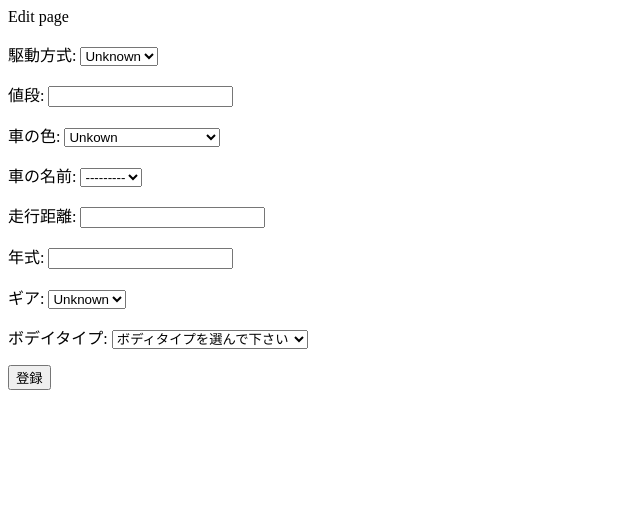
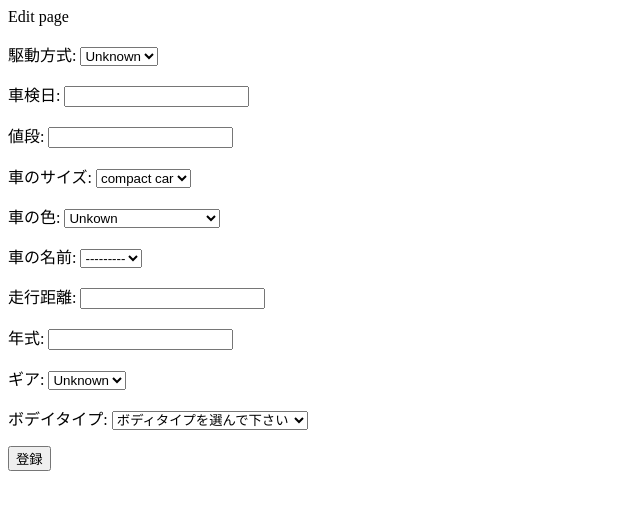
Before and after one commit to djmapet/ucars, a Django app: page /edit/ in a window 1280 px wide. Shown: the top 510 px of the page, without its empty margins (0-640 px from the left). Run offline with Django 3.2, Linux system fonts and the light colour scheme; data that the repository does not hold is empty; parts of the project's set-up code (start-up, migrations or seed data) failed here and were passed over.

Commit message:
editの画面で全部編集できるように修正

```diff
--- a/cars/forms.py
+++ b/cars/forms.py
@@ -23,7 +23,7 @@ class SearchForm(forms.ModelForm):
 class NewCarForm(forms.ModelForm):
     class Meta:
         model = Car
-        fields = {'carmodel', 'color', 'gear', 'body_type', 'drive', 'mileage', 'model_year', 'price'}
+        fields = {'carmodel', 'color', 'gear', 'body_type', 'drive', 'mileage', 'model_year', 'price', 'plate_category', 'latest_inspection_date'}
 
         labels = {
             'carmodel': '車の名前',
@@ -34,7 +34,9 @@ class NewCarForm(forms.ModelForm):
             'drive': '駆動方式',
             'mileage': '走行距離',
             'model_year': '年式',
-            'price': '値段'
+            'price': '値段',
+            'plate_category': '車のサイズ',
+            'latest_inspection_date': '車検日',
         }
 
     def __init__(self, *args, **kwargs):
@@ -52,6 +54,9 @@ class NewCarForm(forms.ModelForm):
         self.fields['mileage'].initial = None
         self.fields['model_year'].initial = None
         self.fields['price'].initial = None
+        self.fields['plate_category'].initial = None
+        self.fields['latest_inspection_date'].initial = None
+
 
         body_type_list = copy.deepcopy(Car.BODY_TYPE_CHOICES)
         item = (None,'ボディタイプを選んで下さい')
--- a/cars/models/car.py
+++ b/cars/models/car.py
@@ -118,6 +118,9 @@ class Car(models.Model):
     def get_drive(self):
         return self.get_drive_display()
 
+    def get_plate_category(self):
+        return self.get_plate_category_display()
+
 
 class CarImage(models.Model):
     car = models.ForeignKey(Car, on_delete=models.CASCADE)
--- a/cars/templates/success.html
+++ b/cars/templates/success.html
@@ -8,3 +8,5 @@
 金額 : {{car.price}}<br>
 年式 : {{car.model_year}}<br>
 駆動方式 : {{car.get_drive}}<br>
+車検日 : {{ car.latest_inspection_date }}<br>
+サイズ : {{ car.get_plate_category }} <br>
--- a/cars/views/car.py
+++ b/cars/views/car.py
@@ -69,7 +69,6 @@ def maker_cars(request, manufacturer_id):
 
 def edit(request,car_id=None):
     car = None
-    message = None
     if car_id:
         try:
             car = Car.objects.get(pk=car_id)
@@ -87,9 +86,9 @@ def edit(request,car_id=None):
                 car.save()
 
                 if car_id:
-                    message =  " car_id %d の情報を更新しました" % (car_id)
+                    message = " car_id %d の情報を更新しました" % (car_id)
                 else:
-                    message = "car_id %d を新規に登録しました" % (car_id)
+                    message = " car_id  を新規に登録しました"
                 context = {
                     'message' : message,
                     'car' : car,
```
